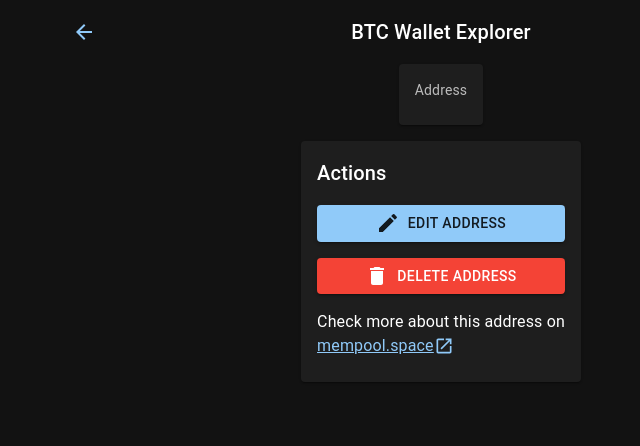
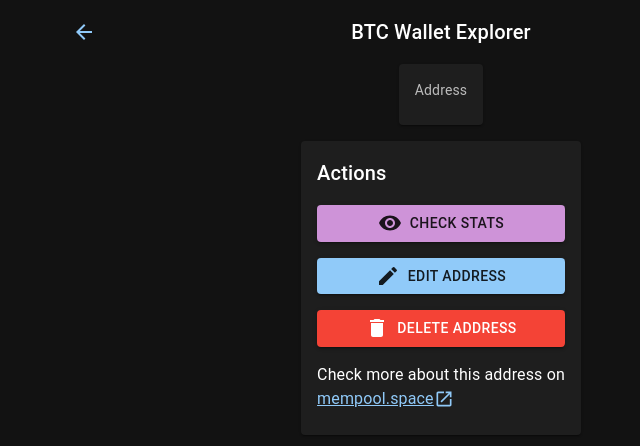
Before and after one commit to nullasaservice/btc_wallet_explorer, a React (Vite) app: page /addresses/1 in a window 1280 px wide. Shown: the top 446 px of the page, without its empty margins (199-839 px from the left). Built offline with nearby package versions, Linux system fonts and the light colour scheme; no server answers.

Commit message:
ADDS "AddressSummaryModal" for address stats

```diff
--- a/src/components/ActionButton.jsx
+++ b/src/components/ActionButton.jsx
@@ -1,8 +1,8 @@
 import { Box, Button } from "@mui/material";
 import React from "react";
 
-const ActionButton = ({ variant, onClick: handleClick, icon, text, color }) => (
-  <Button variant={variant} onClick={handleClick} color={color}>
+const ActionButton = ({ onClick: handleClick, icon, text, color }) => (
+  <Button variant="contained" onClick={handleClick} color={color}>
     {icon}
     <Box marginLeft={1}>{text}</Box>
   </Button>
--- /dev/null
+++ b/src/components/AddressSummaryModal.jsx
@@ -0,0 +1,56 @@
+import React, { useContext, useState } from "react";
+import CurrentBtcAddressContext from "./contexts/CurrentBtcAddressContext";
+import { Box, Button, Dialog, DialogContent } from "@mui/material";
+import AddressCardInfo from "./AddressCardInfo";
+import BtcSatsContext from "./contexts/BtcSatsContext";
+import ActionButton from "./ActionButton";
+import { Visibility } from "@mui/icons-material";
+
+const AddressSummaryModal = () => {
+  const [showModal, setShowModal] = useState(false);
+  const { showSats } = useContext(BtcSatsContext);
+  const { getInputBalance, getOutputBalance, getCurrentBalance } = useContext(
+    CurrentBtcAddressContext
+  );
+
+  const handleOpen = () => setShowModal(true);
+
+  const handleClose = () => setShowModal(false);
+
+  return (
+    <>
+      <Dialog open={showModal} onClose={handleClose}>
+        <DialogContent>
+          <AddressCardInfo
+            disablePrivacyMode
+            label={`Total ${showSats ? "sats" : "BTC"} received`}
+            value={getInputBalance()}
+          />
+          <AddressCardInfo
+            disablePrivacyMode
+            label={`Total ${showSats ? "sats" : "BTC"} sent`}
+            value={getOutputBalance()}
+          />
+          <AddressCardInfo
+            disablePrivacyMode
+            label="Current balance"
+            value={getCurrentBalance()}
+          />
+          <Box display="flex" justifyContent="center" marginTop={2}>
+            <Button variant="outlined" onClick={handleClose}>
+              Close
+            </Button>
+          </Box>
+        </DialogContent>
+      </Dialog>
+      <ActionButton
+        color="secondary"
+        icon={<Visibility />}
+        onClick={handleOpen}
+        text="Check stats"
+      />
+    </>
+  );
+};
+
+export default AddressSummaryModal;
--- a/src/components/DeleteAddressModal.jsx
+++ b/src/components/DeleteAddressModal.jsx
@@ -25,7 +25,6 @@ const DeleteAddressModal = () => {
       <ActionButton
         icon={<Delete />}
         color="error"
-        variant="contained"
         text="Delete address"
         onClick={handleOpen}
       />
--- a/src/components/EditAddressModal.jsx
+++ b/src/components/EditAddressModal.jsx
@@ -35,12 +35,7 @@ const EditAddressModal = () => {
 
   return (
     <>
-      <ActionButton
-        icon={<Edit />}
-        onClick={handleEdit}
-        text="Edit address"
-        variant="contained"
-      />
+      <ActionButton icon={<Edit />} onClick={handleEdit} text="Edit address" />
       <BaseAddressModal
         showModal={showModal}
         initialValue={addressToEdit}
--- a/src/pages/AddressPage.jsx
+++ b/src/pages/AddressPage.jsx
@@ -13,6 +13,7 @@ import EditAddressModal from "../components/EditAddressModal";
 import BtcAddressesContext from "../components/contexts/BtcAddressesContext";
 import DeleteAddressModal from "../components/DeleteAddressModal";
 import { OpenInNew } from "@mui/icons-material";
+import AddressSummaryModal from "../components/AddressSummaryModal";
 
 const AddressPage = () => {
   const { addressIndex } = useParams();
@@ -33,6 +34,7 @@ const AddressPage = () => {
         <CardContent>
           <Stack justifyContent="center" spacing={2}>
             <Typography variant="h6">Actions</Typography>
+            <AddressSummaryModal />
             <EditAddressModal />
             <DeleteAddressModal />
             <Typography>
```
